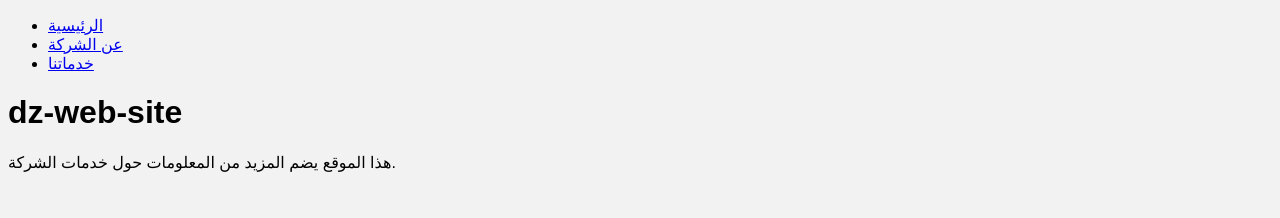
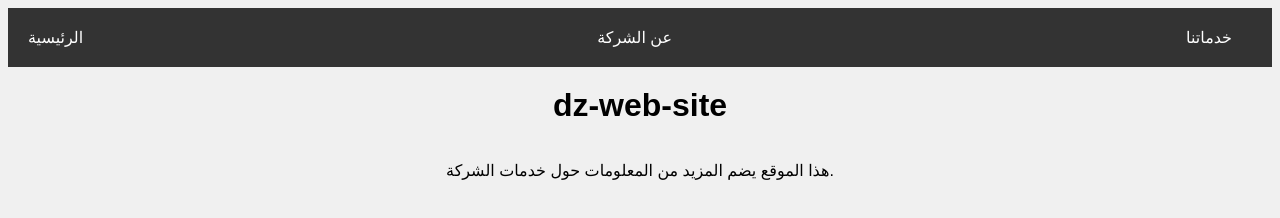
Before and after one commit to Nadirinfograph23/dz-web-site, a plain HTML site: page index.html in a window 1280 px wide. Drawn offline with Linux system fonts and the light colour scheme.

Commit message:
✨ عرض الموقع [DZ Agent]

```diff
--- a/styles.css
+++ b/styles.css
@@ -1 +1,52 @@
-body { font-family: Arial, sans-serif; background-color: #f2f2f2; }
+body {
+    font-family: Arial, sans-serif;
+    background-color: #f0f0f0;
+}
+
+header {
+    background-color: #333;
+    color: #fff;
+    padding: 20px;
+    text-align: center;
+}
+
+nav ul {
+    list-style: none;
+    margin: 0;
+    padding: 0;
+    display: flex;
+    justify-content: space-between;
+}
+
+nav ul li {
+    margin-right: 20px;
+}
+
+nav ul li a {
+    color: #fff;
+    text-decoration: none;
+}
+
+nav ul li a:hover {
+    color: #ccc;
+}
+
+main {
+    display: flex;
+    flex-direction: column;
+    align-items: center;
+    padding: 20px;
+}
+
+main h1 {
+    margin-top: 0;
+}
+
+main p {
+    margin-bottom: 20px;
+}
+
+.hover {
+    background-color: #333;
+    color: #fff;
+}
```
